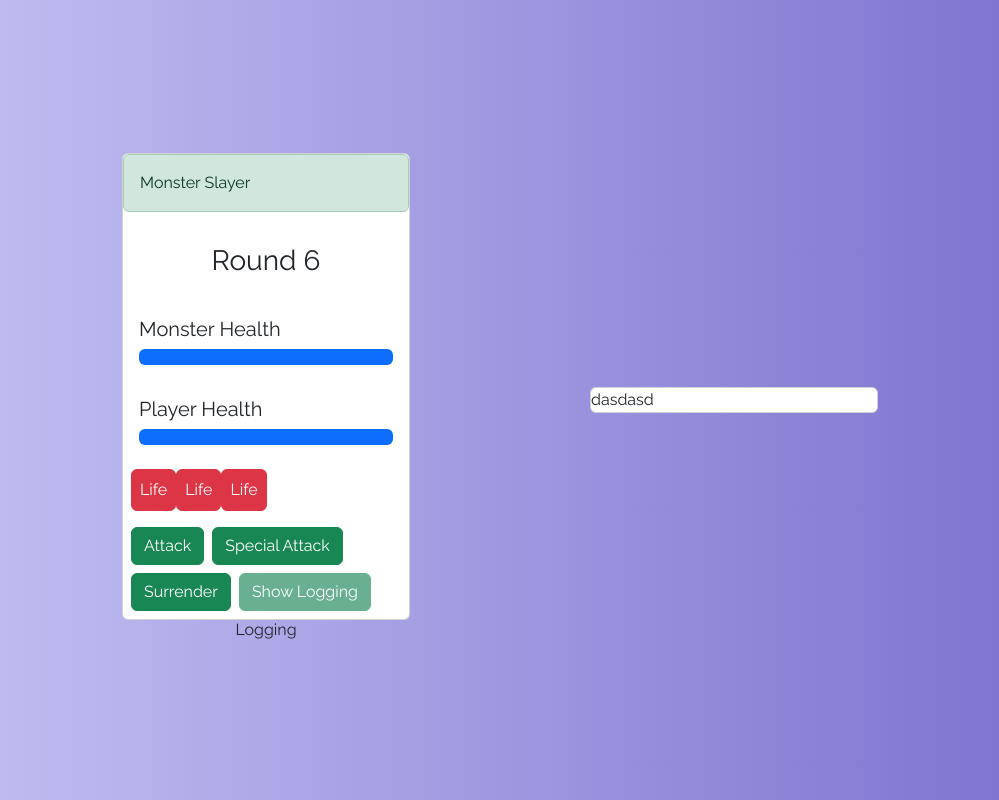
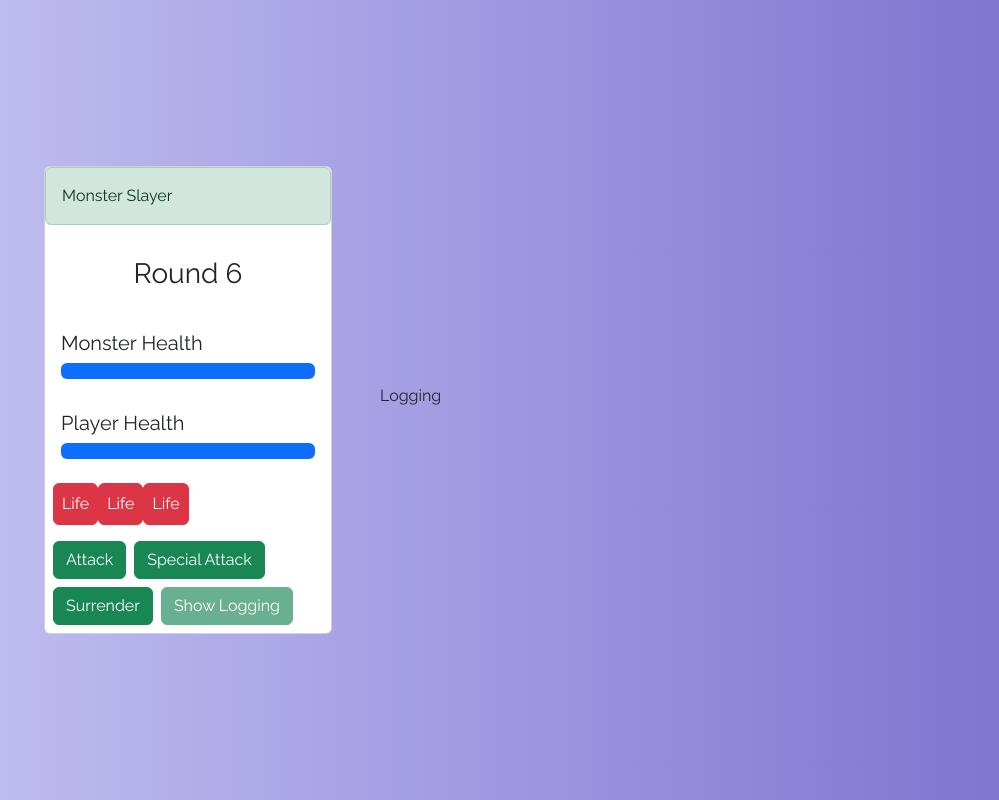
Before and after one commit to NsdHSO/octo-tribble, a plain HTML site: page index.html in a window 1280 px wide. Shown: the whole page, without its empty margins (140-1139 px from the left). Drawn offline with nearby package versions, Linux system fonts and the light colour scheme.

Commit message:
chore:🌻 added some style

```diff
--- a/index.html
+++ b/index.html
@@ -34,7 +34,7 @@
       </div>
     </div> -->
 
-    <div class="continer-game d-flex align-items-center flex-column">
+    <div class="continer-game d-flex align-items-center gap-5">
 
       <div v-if="winner !== ''">
         <div class="alert alert-success" role="alert">
@@ -74,6 +74,7 @@
 
         </div>
       </div>
+      <div :style="{'minWidth':'36rem'}">
         <div v-if="showLogging">
           <ul class="card">
             <li v-for="(item, index) in log" :key="index">{{item}}</li>
@@ -82,13 +83,10 @@
         <div v-else>
           <h6>Logging</h6>
         </div>
-    </div>
-    <div class="vue-behaind">
-      <div class="card" style="width: 18rem;">
 
-        dasdasd
       </div>
     </div>
+
   </div>
   <script src="https://cdn.jsdelivr.net/npm/bootstrap@5.3.0-alpha3/dist/js/bootstrap.bundle.min.js"
     integrity="sha384-ENjdO4Dr2bkBIFxQpeoTz1HIcje39Wm4jDKdf19U8gI4ddQ3GYNS7NTKfAdVQSZe"
```
Lines whose indentation alone changed are shown as unchanged.
